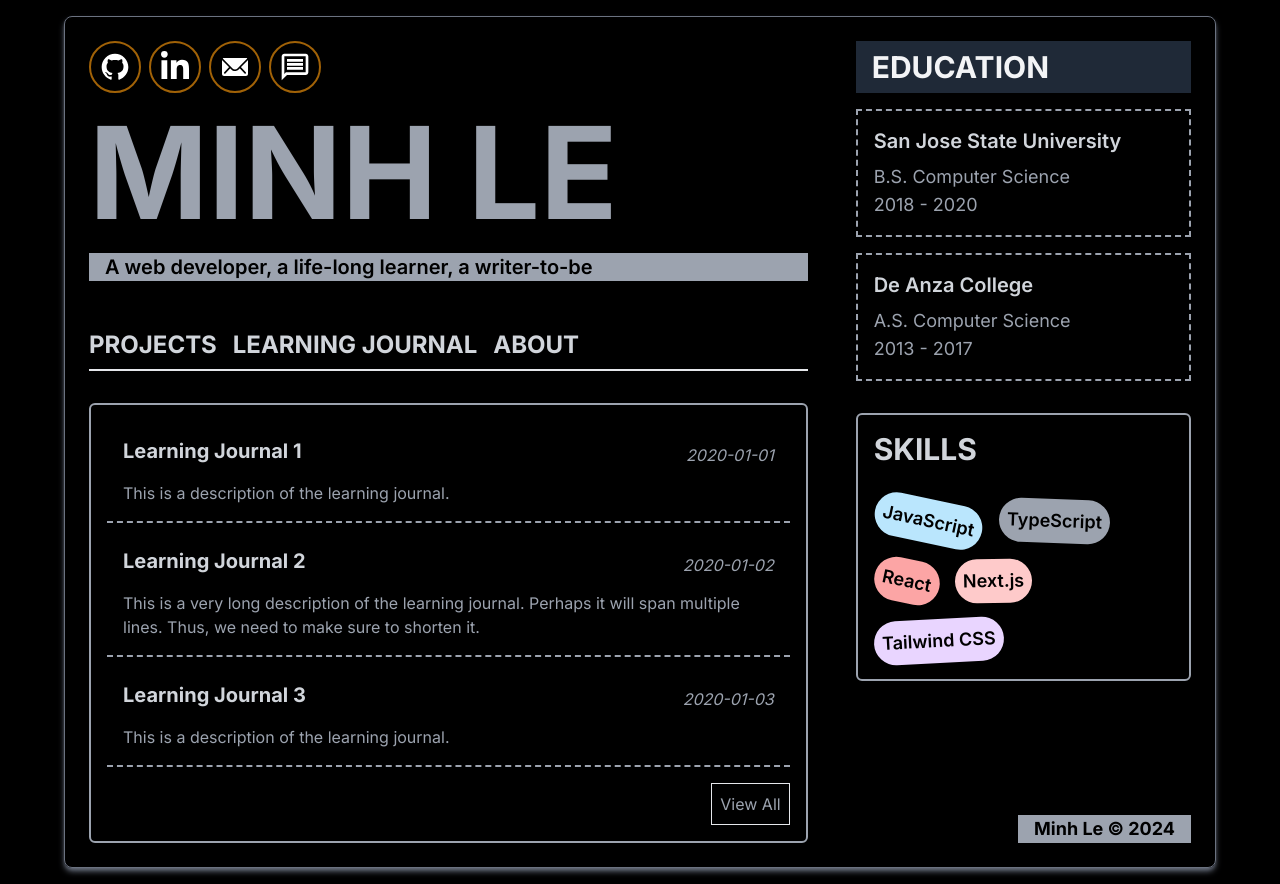
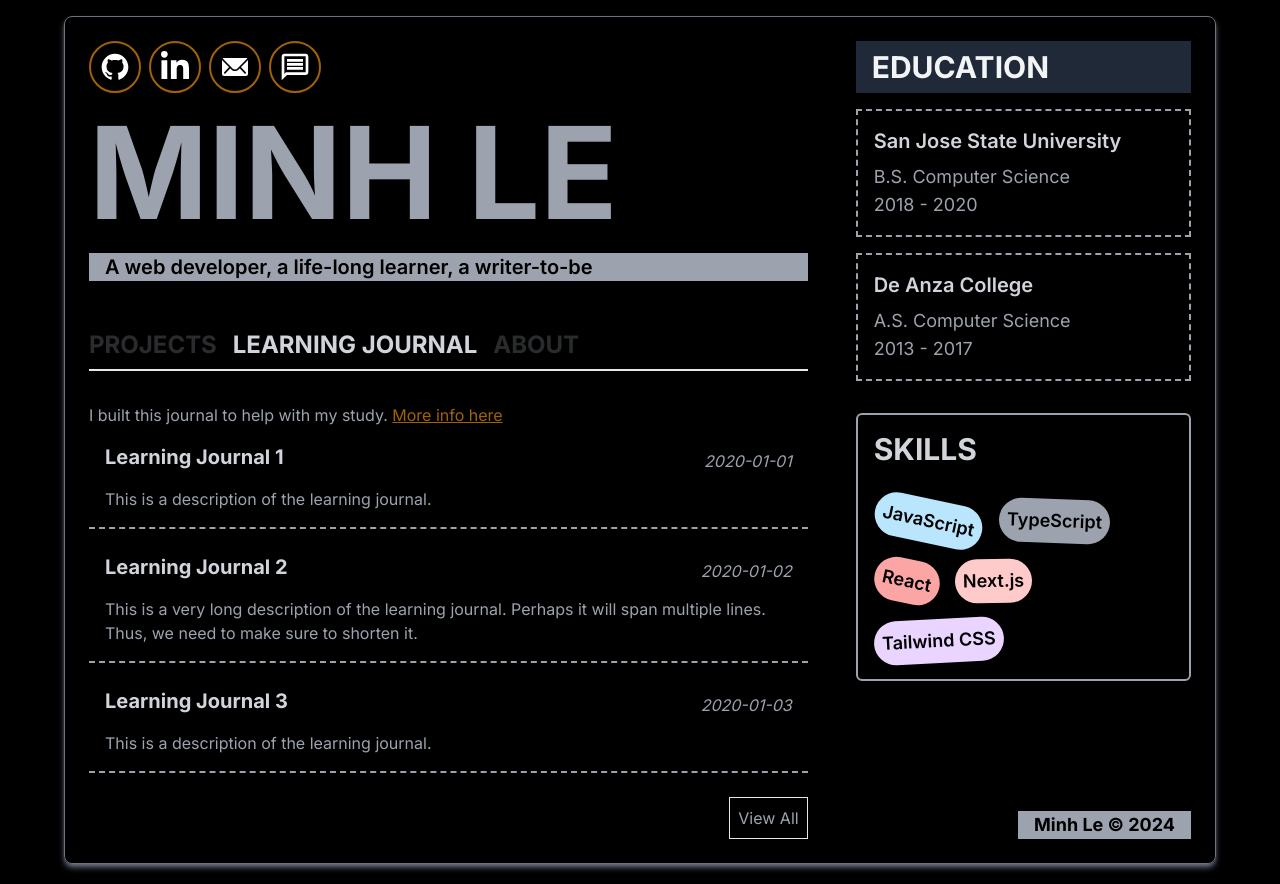
Before and after one commit to ledminh/ledminh.dev.v2, a Next.js app: page /learning-journal in a window 1280 px wide. Built offline with nearby package versions, Linux system fonts and the light colour scheme.

Commit message:
Finish landing page

```diff
--- a/src/app/(landing_page)/about/page.tsx
+++ b/src/app/(landing_page)/about/page.tsx
@@ -1,8 +1,10 @@
+import Menu from "@/ui/landing_page/Menu";
+
 export default function AboutPage() {
   return (
-    <section className="with-border shadow-md shadow-gray-400">
-      <h2>ABOUT ME</h2>
-      <div className="text-content">
+    <section>
+      <Menu currentPage="ABOUT" />
+      <div className="text-content px-2 md:max-h-[436px] md:overflow-y-scroll md:px-4">
         <p>
           I'm Minh Le. First and foremost, I am a web developer. Even though
           during my time at school, I primarily worked with C++ and Java, my
--- a/src/app/(landing_page)/layout.tsx
+++ b/src/app/(landing_page)/layout.tsx
@@ -1,10 +1,11 @@
 import Link from "next/link";
 
 import ContactSection from "@/ui/landing_page/ContactSection";
-import Header from "@/ui/Header";
+import Header from "@/ui/landing_page/Header";
 import SkillSection from "@/ui/landing_page/SkillSection";
 import EducationSection from "@/ui/landing_page/EducationSection";
 import HOME_MENU from "@/core/data/home_menu";
+import Menu from "@/ui/landing_page/Menu";
 
 export default function LandingPageLayout({
   children,
@@ -18,18 +19,8 @@ export default function LandingPageLayout({
           <ContactSection />
           <Header />
         </div>
-        <section>
-          <ul className="flex gap-4 justify-start border-b-2 mb-8">
-            {HOME_MENU.map((item) => (
-              <li key={item.id}>
-                <Link href={item.link}>
-                  <h3>{item.title}</h3>
-                </Link>
-              </li>
-            ))}
-          </ul>
-          {children}
-        </section>
+
+        {children}
       </div>
       <div className="flex flex-col gap-8 col-span-3 md:col-span-1">
         <EducationSection />
--- a/src/app/(landing_page)/learning-journal/page.tsx
+++ b/src/app/(landing_page)/learning-journal/page.tsx
@@ -2,13 +2,24 @@ import LearningJournalCard from "@/ui/landing_page/LearningJournalCard";
 import getLearningJournal from "@/core/server/functions/getLearningJournals";
 import { LEARNING_JOURNAL_WEBSITE } from "@/core/data/learning_journal";
 import Link from "next/link";
+import Menu from "@/ui/landing_page/Menu";
 
 export default async function LearningJounralPage() {
   const learningJournals = await getLearningJournal();
 
   return (
-    <section className="with-border">
-      <ul className="grid gap-2 mb-4">
+    <section>
+      <Menu currentPage="LEARNING JOURNAL" />
+      <p>
+        I built this journal to help with my study.{" "}
+        <Link
+          href={"https://www.github.com/ledminh/learning-journal"}
+          className="underline bold text-yellow-700 hover:text-yellow-500"
+        >
+          More info here
+        </Link>
+      </p>
+      <ul className="grid gap-2 mb-6">
         {learningJournals.map((learningJournal) => (
           <li
             key={learningJournal.id}
--- a/src/app/(landing_page)/page.tsx
+++ b/src/app/(landing_page)/page.tsx
@@ -1,12 +1,15 @@
 import Link from "next/link";
 import ProjectCard from "@/ui/landing_page/ProjectCard";
 import getProjects from "@/core/server/functions/getProjects";
+import Menu from "@/ui/landing_page/Menu";
 
 export default async function Home() {
   const projects = await getProjects();
 
   return (
-    <ul className="flex gap-4 flex-wrap justify-between items-stretch">
+    <section>
+      <Menu currentPage="PROJECTS" />
+      <ul className="flex gap-[1.45rem] flex-wrap justify-between items-stretch">
         {projects.map((project) => (
           <li key={project.id} className="basis-full sm:basis-[48%]">
             <ProjectCard {...project} />
@@ -21,5 +24,6 @@ export default async function Home() {
           </Link>
         </li>
       </ul>
+    </section>
   );
 }
--- a/src/app/globals.css
+++ b/src/app/globals.css
@@ -15,7 +15,7 @@ h2 {
 }
 
 h3 {
-  @apply text-gray-300 text-2xl font-bold mb-2;
+  @apply text-gray-300 sm:text-2xl md:text-xl lg:text-2xl font-bold mb-2;
 }
 
 h4 {
@@ -31,5 +31,5 @@ section.with-border {
 }
 
 .text-content {
-  @apply flex flex-col gap-4;
+  @apply flex flex-col gap-4 text-justify leading-relaxed text-lg font-medium;
 }
--- /dev/null
+++ b/src/app/message/page.tsx
@@ -0,0 +1,3 @@
+export default function MessagePage() {
+  return <div className="flex flex-col gap-4">Message</div>;
+}
--- /dev/null
+++ b/src/ui/landing_page/Menu.tsx
@@ -0,0 +1,31 @@
+import Link from "next/link";
+import HOME_MENU from "@/core/data/home_menu";
+
+type Props = {
+  currentPage: string;
+};
+
+export default function Menu({ currentPage }: Props) {
+  return (
+    <ul className="flex gap-4 justify-start border-b-2 mb-8">
+      {HOME_MENU.map((item) => (
+        <li
+          key={item.id}
+          className={
+            currentPage !== item.title
+              ? "hover:opacity-40 opacity-20"
+              : "hover:opacity-100"
+          }
+        >
+          {currentPage === item.title ? (
+            <h3>{item.title}</h3>
+          ) : (
+            <Link href={item.link}>
+              <h3>{item.title}</h3>
+            </Link>
+          )}
+        </li>
+      ))}
+    </ul>
+  );
+}
```
Also changed, not shown: src/ui/landing_page/Header.tsx (renamed from src/ui/Header.tsx). Lines whose indentation alone changed are shown as unchanged.
